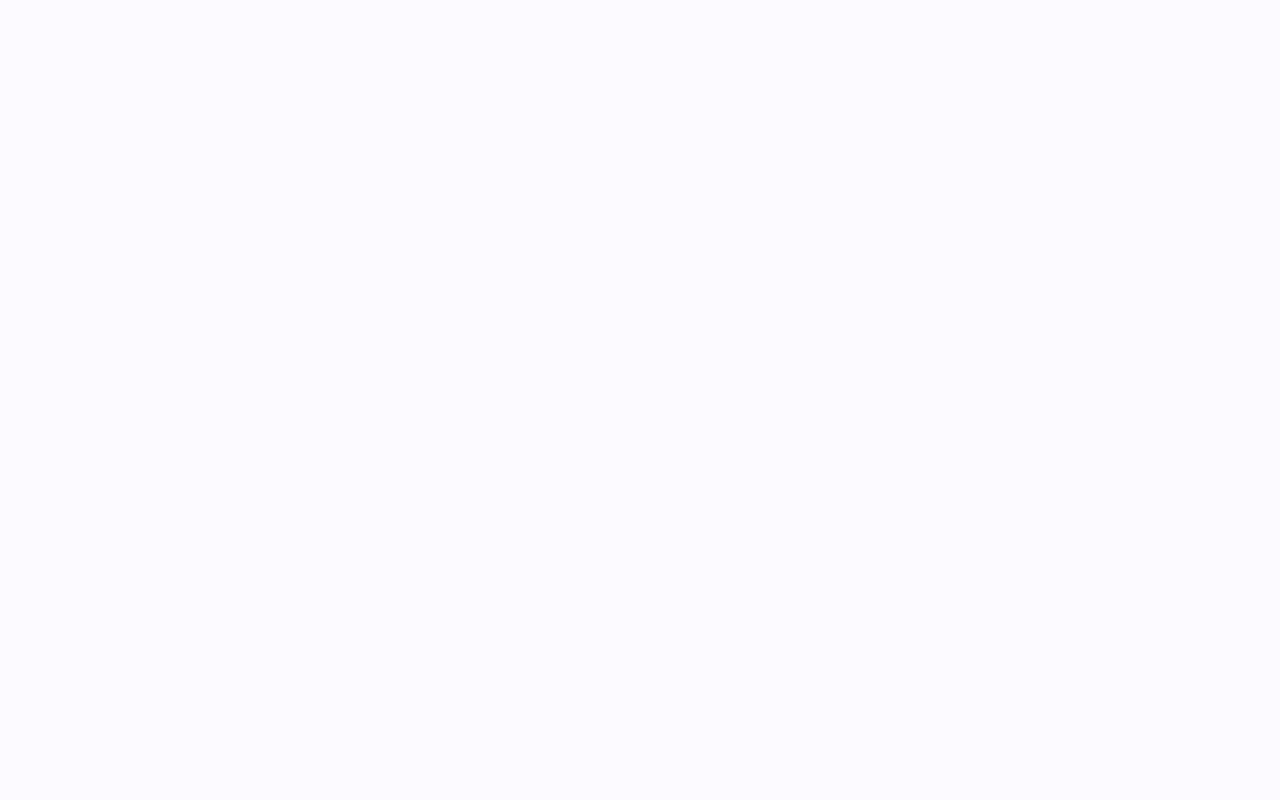
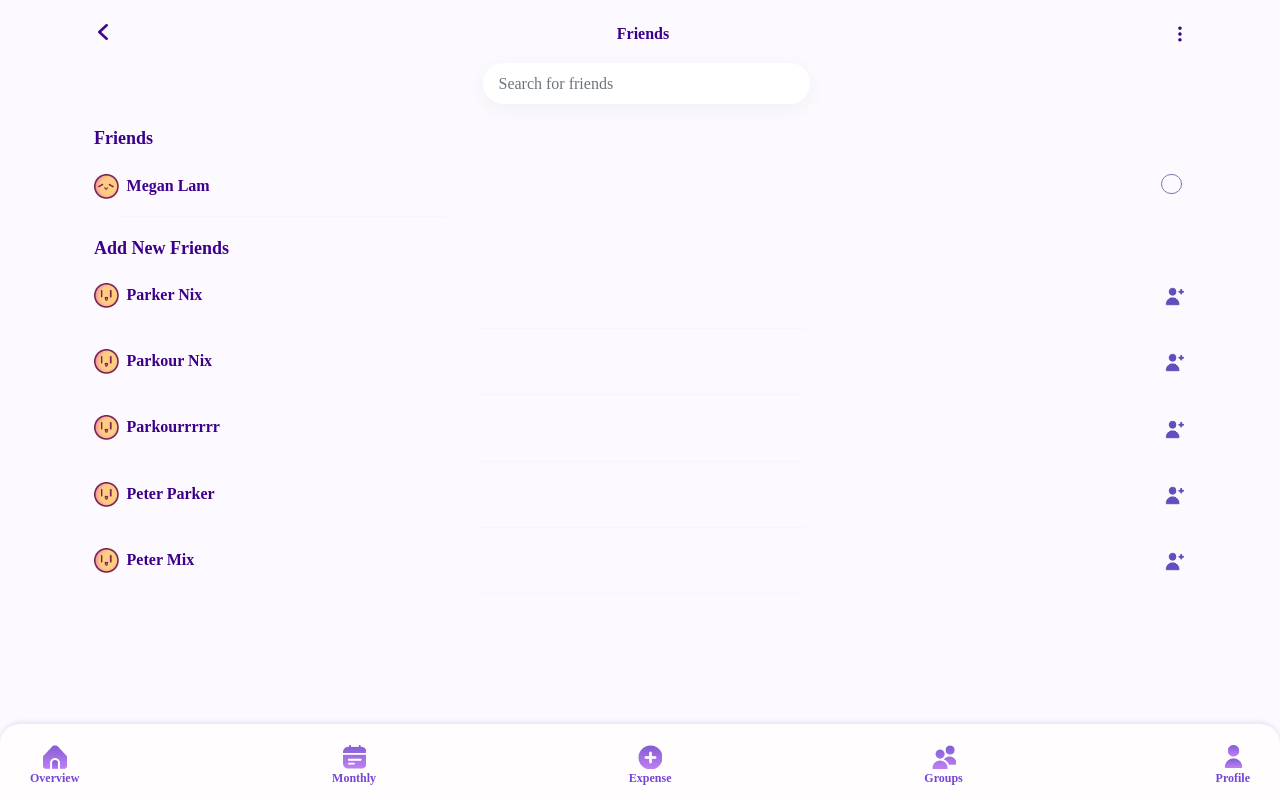
Before and after one commit to ParkerNix/idm263-pcn23, a React (Create React App) app in the folder payback/: page /pages/addedFriend in a window 1280 px wide. Before the commit this address had no page. Built offline with nearby package versions, Linux system fonts and the light colour scheme; a web font is replaced by a local one.

Commit message:
Added "friends vs new friends" search page in flow
Used templates from similar pages

```diff
--- a/payback/src/index.css
+++ b/payback/src/index.css
@@ -479,6 +479,10 @@ img.addFriend {
 	background: white;
 }
 
+.checkmark#addFriendCheck {
+  margin-left: 10px;
+}
+
 hr.friendsList {
   margin: 17.5px 24px 17.5px 24px;
   height: 4px;
--- a/payback/src/index.js
+++ b/payback/src/index.js
@@ -16,6 +16,7 @@ import { Profile } from './pages/profile';
 import { FriendProfile } from './pages/friendProfile';
 import { Groups } from './pages/groups';
 import { EditGroup } from './pages/editgroup';
+import { AddedFriend } from './pages/addedFriend';
 
 
 
@@ -36,6 +37,7 @@ root.render(
               <Route path="/pages/friendProfile" element={<FriendProfile />}></Route>
               <Route path="/pages/groups" element={<Groups />}></Route>
               <Route path="/pages/editgroup" element={<EditGroup />}></Route>
+              <Route path="/pages/addedFriend" element={<AddedFriend />}></Route>
           </Routes>
       </BrowserRouter>
     </Provider>
--- /dev/null
+++ b/payback/src/pages/addedFriend/index.jsx
@@ -0,0 +1,150 @@
+import backArrow from '../../components/Assets/Back arrow.png'
+import optionsIcon from '../../components/Assets/optionsDots.png'
+import groupImg from '../../components/Assets/groupImg.png'
+import smileySmiley from '../../components/Assets/smiley_smiley.png'
+import molynaSmiley from '../../components/Assets/molyna_smiley.png'
+import parkerSmiley from '../../components/Assets/parker_smiley.png'
+import allieSmiley from '../../components/Assets/allie_smiley.png'
+import joeySmiley from '../../components/Assets/joey_smiley.png'
+import meganSmiley from '../../components/Assets/megan_smiley.png'
+import heartEmpty from '../../components/Assets/heartEmpty.png'
+import editIcon from '../../components/Assets/editIcon.png'
+import link from '../../components/Assets/link.png'
+import addFriend from '../../components/Assets/addFriend.png'
+import navOverviewDefault from '../../components/Assets/nav_overview_default.png'
+import navMonthlyDefault from '../../components/Assets/nav_monthly_default.png'
+import navExpenseDefault from '../../components/Assets/nav_expense_default.png'
+import navGroupsDefault from '../../components/Assets/nav_groups_default.png'
+import navProfileDefault from '../../components/Assets/nav_profile_default.png'
+
+
+
+export const AddedFriend = () => {
+
+    return (
+        <>
+        <div className="container">
+        <div class="row">
+                <div className="col mt-4 mb-2 mx-3 d-flex justify-content-between">
+                    <img src={backArrow} alt="back" className="topNavBack" />
+                    <h1 id="friendsTitle" className="h6 bold">Friends</h1>
+                    <img src={optionsIcon} alt="back" className="topNavOptions" />
+                </div>
+            </div>
+            <div className="row">
+                <div className="col">
+                    <div className="searchFriends d-flex flex-row justify-content-center">
+
+                    <div className="input-group d-flex justify-content-center">
+                        <div clasName="form-outline">
+                            <input type="text" id="searchFormTwo" class="form-control" placeholder="Search for friends"/>
+                        </div>
+                    </div>
+                    </div>
+                    </div>
+
+                        <div className="friendsList">
+
+                        <h3 className="h5 bold mb-3" id="yourFriends">Friends</h3>
+
+                        <div className="friendsRow d-flex flex-row justify-content-between">
+                                    <div className="friendsName d-flex flex-row">
+                                    <img src={allieSmiley} alt="smiley" className="smiley"/>
+                                    <p className="p demiBold" id="friendName">Megan Lam</p>
+                                    </div>
+                                        <div className="friendsCheck">
+                                            <input type="radio" name="radio"/>
+                                            <span class="checkmark" id="addFriendCheck"></span>
+                                    </div>
+                                </div>
+                                <hr className="friendsList"></hr>
+
+
+                            <h3 className="h5 bold mb-3" id="yourFriends">Add New Friends</h3>
+                                <div className="row d-flex flex-row justify-content-center">
+
+                                <div className="friendsRow d-flex flex-row justify-content-between">
+                                    <div className="friendsName d-flex flex-row">
+                                    <img src={parkerSmiley} alt="smiley" className="smiley"/>
+                                    <p className="p demiBold" id="friendName">Parker Nix</p>
+                                    </div>
+                                        <div className="addFriend">
+                                            <img src={addFriend} alt="addFriend" className="addFriend"/>
+                                    </div>
+                                </div>
+                                <hr className="addFriend"></hr>
+
+                                <div className="friendsRow d-flex flex-row justify-content-between">
+                                    <div className="friendsName d-flex flex-row">
+                                    <img src={parkerSmiley} alt="smiley" className="smiley"/>
+                                    <p className="p demiBold" id="friendName">Parkour Nix</p>
+                                    </div>
+                                    <div className="addFriend">
+                                            <img src={addFriend} alt="addFriend" className="addFriend"/>
+                                    </div>
+                                </div>
+                                <hr className="addFriend"></hr>
+
+                                <div className="friendsRow d-flex flex-row justify-content-between">
+                                    <div className="friendsName d-flex flex-row">
+                                    <img src={parkerSmiley} alt="smiley" className="smiley"/>
+                                    <p className="p demiBold" id="friendName">Parkourrrrrr</p>
+                                    </div>
+                                    <div className="addFriend">
+                                            <img src={addFriend} alt="addFriend" className="addFriend"/>
+                                    </div>
+                                </div>
+                                <hr className="addFriend"></hr>
+
+                                <div className="friendsRow d-flex flex-row justify-content-between">
+                                    <div className="friendsName d-flex flex-row">
+                                    <img src={parkerSmiley} alt="smiley" className="smiley"/>
+                                    <p className="p demiBold" id="friendName">Peter Parker</p>
+                                    </div>
+                                    <div className="addFriend">
+                                            <img src={addFriend} alt="addFriend" className="addFriend"/>
+                                    </div>
+                                </div>
+                                <hr className="addFriend"></hr>
+
+                                <div className="friendsRow d-flex flex-row justify-content-between">
+                                    <div className="friendsName d-flex flex-row">
+                                    <img src={parkerSmiley} alt="smiley" className="smiley"/>
+                                    <p className="p demiBold" id="friendName">Peter Mix</p>
+                                    </div>
+                                    <div className="addFriend">
+                                            <img src={addFriend} alt="addFriend" className="addFriend"/>
+                                    </div>
+                                </div>
+                                <hr className="addFriend"></hr>
+                            </div>
+                        </div>
+                    </div>
+                </div>
+
+                <div class="navbar">
+                <div class="navStack">
+                    <img src={navOverviewDefault} className="navIcons" alt="overview" />
+                    <a href="#home" className="active bold">Overview</a>
+                </div>
+                <div class="navStack">
+                    <img src={navMonthlyDefault} className="navIcons" alt="monthly" />
+                    <a href="#monthly" className="bold">Monthly</a>
+                </div>
+                <div class="navStack">
+                    <img src={navExpenseDefault} className="navIcons" alt="expense" />
+                    <a href="#expense" className="bold">Expense</a>
+                </div>
+                <div class="navStack">
+                    <img src={navGroupsDefault} className="navIcons" alt="groups" />
+                    <a href="#groups" className="bold">Groups</a>
+                </div>
+                <div class="navStack">
+                    <img src={navProfileDefault} className="navIcons" alt="profile" />
+                    <a href="#groups" className="bold">Profile</a>
+                </div>
+            </div>
+
+            </>
+         );
+    }
```
